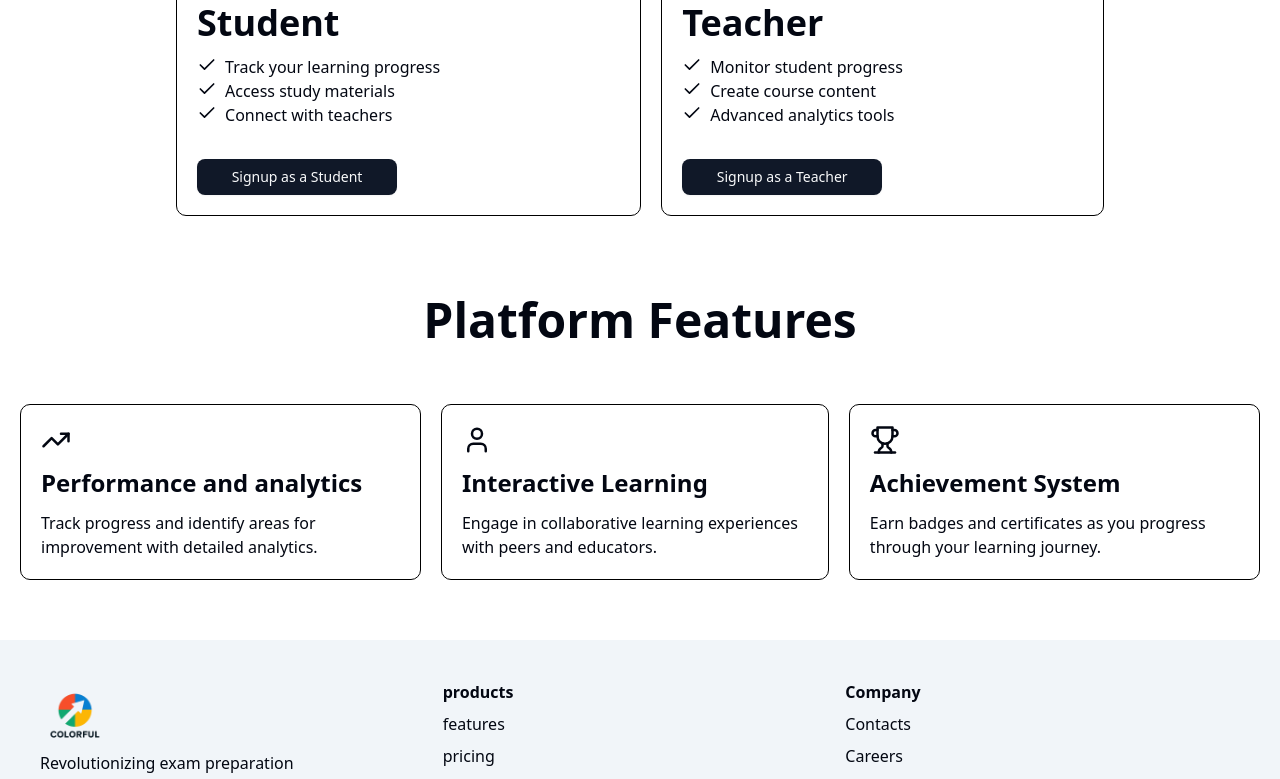
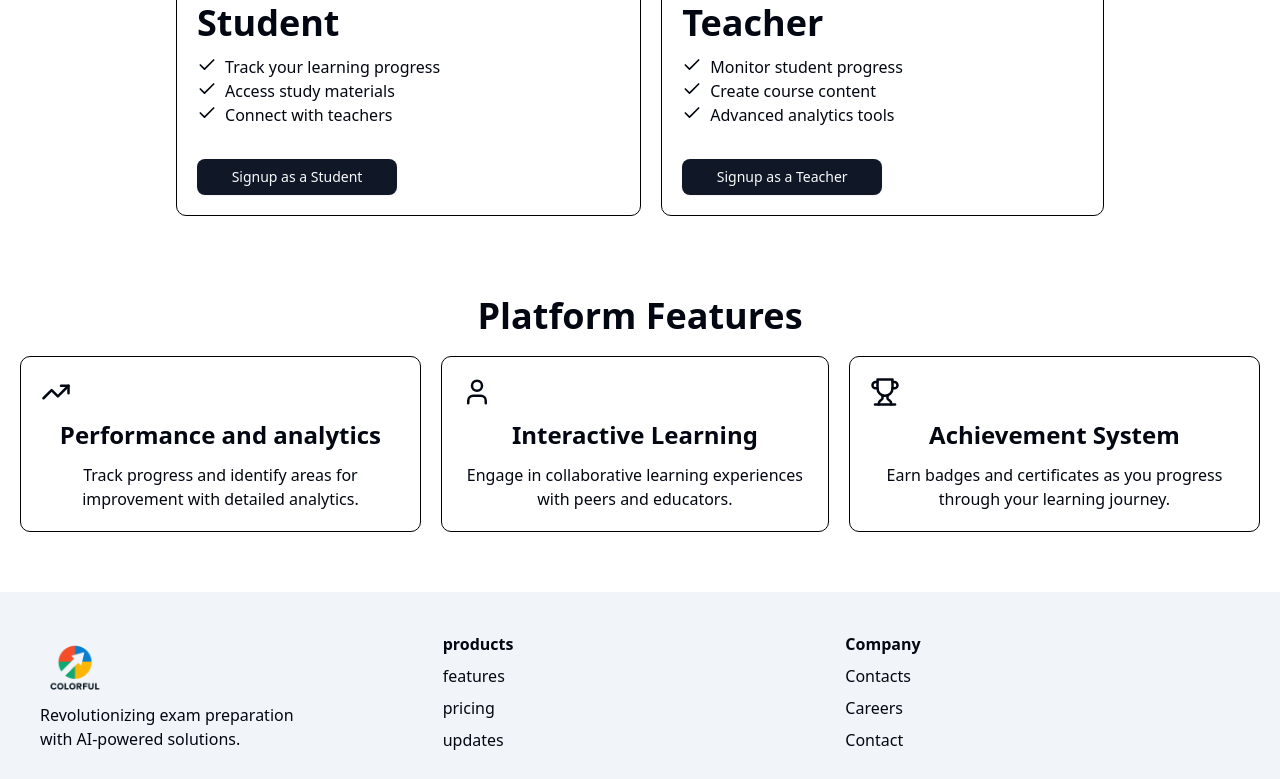
Before and after one commit to Arjun010011/main-project, a Next.js app: page /selection in a window 1280 px wide. Shown: the part 388-1167 px from the top of the page. Built offline with nearby package versions, Linux system fonts and the light colour scheme.

Commit message:
made some ui fixes in selection page

```diff
--- a/app/page.jsx
+++ b/app/page.jsx
@@ -64,9 +64,11 @@ export default function Home() {
               exam preparation?
             </p>
             <p>Join thousands of students already using our platform</p>
-            <Button variant="secondary" className="md:w-[200px]">
-              Get started free
-            </Button>
+            <Link href="/selection">
+              <Button variant="secondary" className="md:w-[200px]">
+                Get started free
+              </Button>
+            </Link>
           </div>
         </div>
       </motion.div>
--- a/app/selection/page.jsx
+++ b/app/selection/page.jsx
@@ -75,11 +75,11 @@ const page = () => {
             <Button className="mt-5 md:w-[200px]">Signup as a Teacher</Button>
           </div>
         </div>
-        <div className="">
-          <p className="text-5xl my-5 font-extrabold md:text-center md:mt-15">
+        <div className=" flex flex-col text-center md:items-center md:justify-center">
+          <p className="text-4xl  font-extrabold md:text-center md:mt-15">
             Platform Features
           </p>
-          <div className="p-5 flex flex-col gap-5 md:flex-row md:my-10">
+          <div className="p-5 flex flex-col gap-5 md:flex-row md:mb-10">
             <div className="p-5 border border-black rounded-lg flex flex-col gap-3">
               <TrendingUpIcon size={30} />
               <p className="text-2xl font-extrabold">
```
